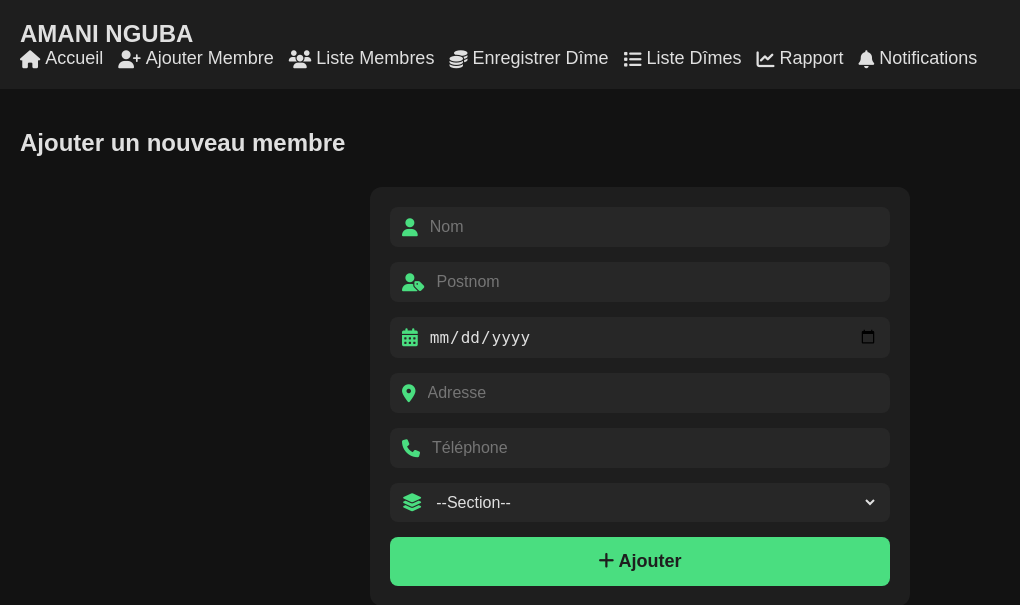
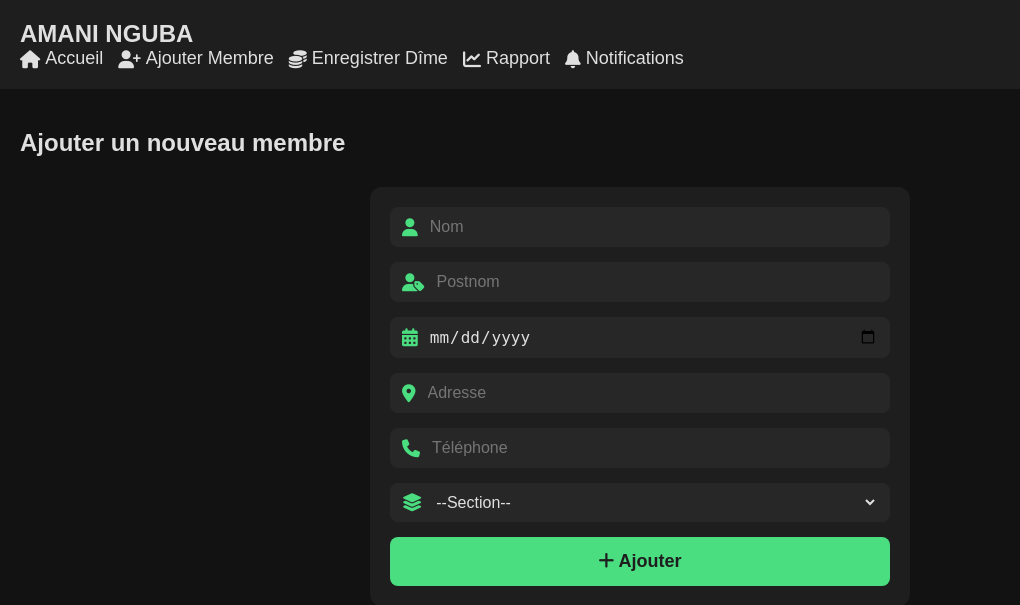
Before and after one commit to Andrebeet1/dimeamaninguba, a Flask app: page /ajouter_membre in a window 1280 px wide. Shown: the top 605 px of the page, without its empty margins (0-1020 px from the left). Run offline with Flask 3, Linux system fonts and the light colour scheme; the visitor is signed in with stand-in values (Sample User, id 1).

Commit message:
Update base.html

```diff
--- a/templates/base.html
+++ b/templates/base.html
@@ -73,9 +73,7 @@
             <ul>
                 <li><a href="{{ url_for('home') }}"><i class="fas fa-home"></i> Accueil</a></li>
                 <li><a href="{{ url_for('ajouter_membre') }}"><i class="fas fa-user-plus"></i> Ajouter Membre</a></li>
-                <li><a href="{{ url_for('liste_membre') }}"><i class="fas fa-users"></i> Liste Membres</a></li>
                 <li><a href="{{ url_for('enregistrer_dime') }}"><i class="fas fa-coins"></i> Enregistrer Dîme</a></li>
-                <li><a href="{{ url_for('liste_dime') }}"><i class="fas fa-list"></i> Liste Dîmes</a></li>
                 <li><a href="{{ url_for('rapport_mensuel') }}"><i class="fas fa-chart-line"></i> Rapport</a></li>
                 <li><a href="{{ url_for('notifications_view') }}"><i class="fas fa-bell"></i> Notifications</a></li>
             </ul>
```
